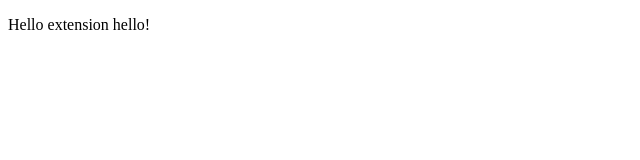
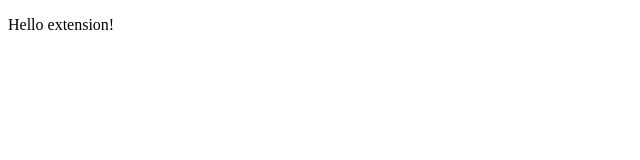
Before and after one commit to mashkn/chrome-ext-darkmode, a React app: page / in a window 1280 px wide. Shown: the top 160 px of the page, without its empty margins (0-640 px from the left). Built offline with nearby package versions, Linux system fonts and the light colour scheme; the HTML template or start-up script is replaced by a standard one.

Commit message:
testing commit

```diff
--- a/src/background.tsx
+++ b/src/background.tsx
@@ -8,6 +8,6 @@ const root = ReactDOM.createRoot(
 root.render(
   <React.StrictMode>
     {/* <App /> */}
-    <p>Hello extension hello!</p>
+    <p>Hello extension!</p>
   </React.StrictMode>
 );
```
